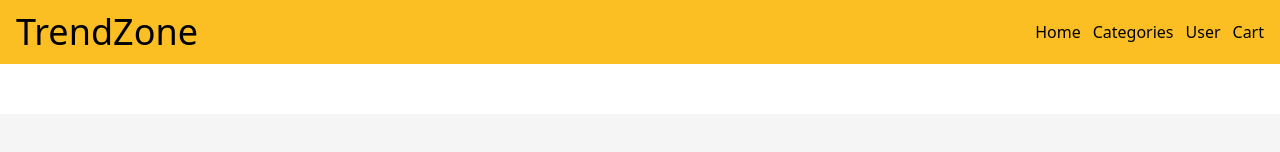
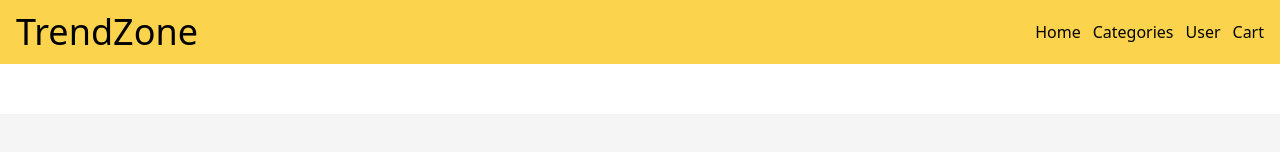
Before and after one commit to emirkaans/TrendZone, a React (Vite) app: page / in a window 1280 px wide. Shown: the top 152 px of the page. Built offline with nearby package versions, Linux system fonts and the light colour scheme; grey boxes are pictures that could not be loaded.

Commit message:
header update

```diff
--- a/src/components/Header.jsx
+++ b/src/components/Header.jsx
@@ -3,7 +3,7 @@ import { NavLink } from "react-router-dom";
 function Header() {
   return (
     <>
-      <header className="flex h-10 items-center justify-between space-x-3 bg-amber-400 px-4 py-2 sm:h-16">
+      <header className="flex h-10 items-center justify-between space-x-3 bg-amber-300 px-4 py-2 sm:h-16">
         <NavLink to="/">
           <h1 className="text-xl sm:text-4xl">TrendZone</h1>
         </NavLink>
```
